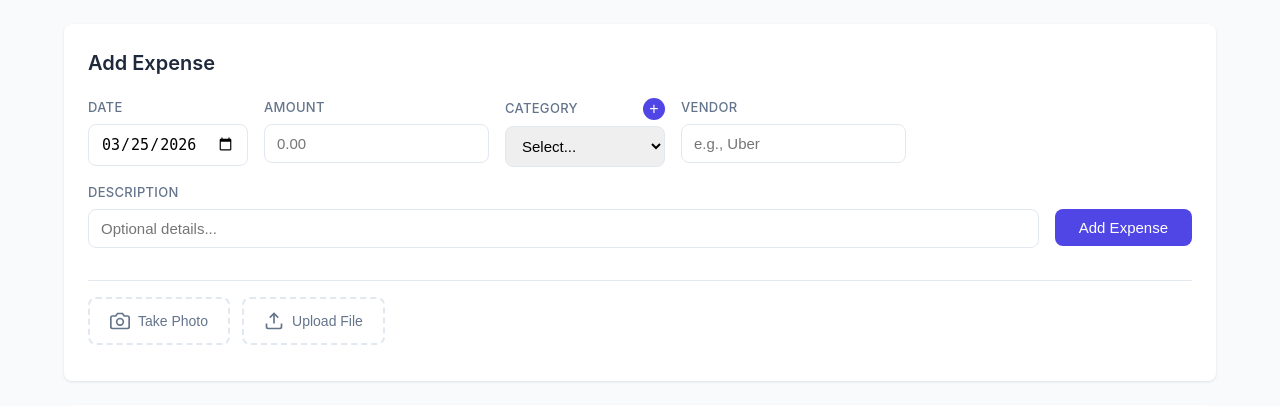
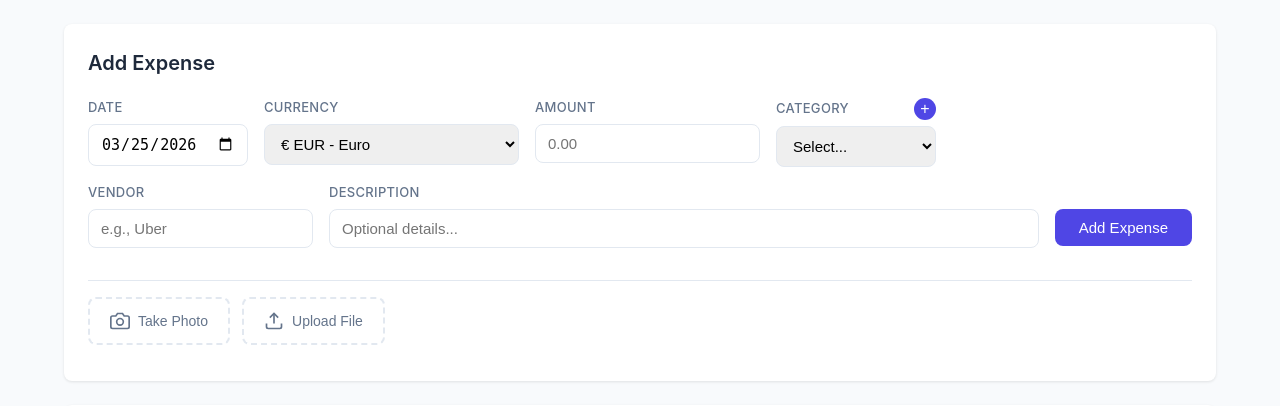
Before and after one commit to Kuechenfenster/expensemanager, a Flask app: page / in a window 1280 px wide. Shown: the part 60-466 px from the top of the page. Run offline with Flask 3, Linux system fonts and the light colour scheme.

Commit message:
Add multi-currency support: EUR, USD, HKD, CNY, NZD, AUD
- CURRENCIES dictionary with symbols and names
- Currency selection in form and review modal
- Auto-detect currency from invoice text
- Display amounts with appropriate currency symbols
- Database column for currency (defaults to EUR)

```diff
--- a/app/routes.py
+++ b/app/routes.py
@@ -1,6 +1,6 @@
 from flask import render_template, request, jsonify, send_from_directory
 from app import app, db
-from app.models import Expense, Category, InvoicePattern, OCRExtraction
+from app.models import Expense, Category, InvoicePattern, OCRExtraction, CURRENCIES
 from app.ocr import process_invoice
 from werkzeug.utils import secure_filename
 from datetime import datetime
@@ -16,25 +16,41 @@ def allowed_file(filename):
 def index():
     expenses = Expense.query.order_by(Expense.date.desc()).all()
     categories = Category.get_default_categories()
-    return render_template('index.html', expenses=expenses, categories=categories)
+    return render_template('index.html', expenses=expenses, categories=categories, currencies=CURRENCIES)
 
 @app.route('/analytics')
 def analytics():
     categories = Category.get_default_categories()
     expenses = Expense.query.all()
 
-    total = sum(e.amount for e in expenses)
-    count = len(expenses)
-    by_category = {cat: sum(e.amount for e in expenses if e.category == cat) for cat in categories}
+    # Calculate totals by currency
+    totals_by_currency = {}
+    for exp in expenses:
+        curr = exp.currency
+        totals_by_currency[curr] = totals_by_currency.get(curr, 0) + exp.amount
+
+    by_category = {}
+    for cat in categories:
+        cat_expenses = [e for e in expenses if e.category == cat]
+        by_category[cat] = {
+            'amount': sum(e.amount for e in cat_expenses),
+            'currency': cat_expenses[0].currency if cat_expenses else 'EUR',
+            'count': len(cat_expenses)
+        }
 
     monthly = {}
     for exp in expenses:
         month = exp.date.strftime('%Y-%m')
-        monthly[month] = monthly.get(month, 0) + exp.amount
+        if month not in monthly:
+            monthly[month] = {}
+        monthly[month][exp.currency] = monthly[month].get(exp.currency, 0) + exp.amount
 
     return render_template('analytics.html',
-                         total=total, count=count,
-                         by_category=by_category, monthly=monthly,
+                         expenses=expenses,
+                         currencies=CURRENCIES,
+                         totals_by_currency=totals_by_currency,
+                         by_category=by_category,
+                         monthly=monthly,
                          categories=categories)
 
 @app.route('/api/expenses', methods=['GET'])
@@ -66,6 +82,7 @@ def add_expense():
         expense = Expense(
             date=datetime.strptime(data['date'], '%Y-%m-%d').date(),
             amount=float(data['amount']),
+            currency=data.get('currency', 'EUR'),  # NEW: Get currency from form
             category=data['category'],
             description=data.get('description', ''),
             vendor=data.get('vendor', '')
@@ -74,7 +91,6 @@ def add_expense():
         # Handle invoice file or filename from form
         invoice_filename = None
 
-        # Check if new file uploaded
         if 'invoice' in request.files:
             file = request.files['invoice']
             if file and file.filename and allowed_file(file.filename):
@@ -85,14 +101,12 @@ def add_expense():
                 file.save(filepath)
                 invoice_filename = filename
 
-        # If no file uploaded, check for filename from review workflow
         if not invoice_filename:
             invoice_filename = request.form.get('invoice_filename')
-            # Verify the file actually exists
             if invoice_filename:
                 filepath = os.path.join(app.config['UPLOAD_FOLDER'], invoice_filename)
                 if not os.path.exists(filepath):
-                    invoice_filename = None  # File doesn't exist, don't save reference
+                    invoice_filename = None
 
         expense.invoice_filename = invoice_filename
 
@@ -116,7 +130,6 @@ def add_expense():
             )
             db.session.add(ocr_extraction)
 
-            # Learn from corrections
             if expense.vendor and ocr_extraction.full_text:
                 InvoicePattern.learn_pattern(
                     expense.vendor, 'amount', expense.amount,
@@ -177,7 +190,6 @@ def upload_invoice():
             patterns = InvoicePattern.get_patterns_for_vendor(ocr_result['vendor'])
             for pattern in patterns:
                 if pattern.pattern_type == 'amount' and not ocr_result.get('amount'):
-                    # Could use patterns to improve detection
                     pass
 
         return jsonify({
@@ -251,13 +263,21 @@ def get_summary():
     expenses = query.all()
     categories = Category.get_default_categories()
 
-    total = sum(e.amount for e in expenses)
-    by_category = {cat: sum(e.amount for e in expenses if e.category == cat) for cat in categories}
+    # Group by currency
+    by_currency = {}
+    for exp in expenses:
+        curr = exp.currency
+        if curr not in by_currency:
+            by_currency[curr] = {'total': 0, 'by_category': {cat: 0 for cat in categories}}
+        by_currency[curr]['total'] += exp.amount
+        by_currency[curr]['by_category'][exp.category] += exp.amount
 
-    monthly = {}
-    for exp in expenses:
-        month_key = exp.date.strftime('%Y-%m')
-        monthly[month_key] = monthly.get(month_key, 0) + exp.amount
+    return jsonify({
+        'by_currency': by_currency,
+        'count': len(expenses)
+    })
 
-    return jsonify({'total': total, 'count': len(expenses),
-                    'by_category': by_category, 'monthly': monthly})
+@app.route('/api/currencies')
+def get_currencies():
+    """Get available currencies"""
+    return jsonify({'success': True, 'currencies': CURRENCIES})
--- a/app/static/js/app.js
+++ b/app/static/js/app.js
@@ -2,6 +2,7 @@ document.addEventListener('DOMContentLoaded', () => {
     // Form elements
     const form = document.getElementById('expenseForm');
     const dateInput = document.getElementById('date');
+    const currencyInput = document.getElementById('currency');
     const amountInput = document.getElementById('amount');
     const vendorInput = document.getElementById('vendor');
     const categorySelect = document.getElementById('category');
@@ -27,6 +28,7 @@ document.addEventListener('DOMContentLoaded', () => {
     // Review modal
     const reviewModal = document.getElementById('reviewModal');
     const reviewImage = document.getElementById('reviewImage');
+    const reviewCurrency = document.getElementById('reviewCurrency');
     const reviewAmount = document.getElementById('reviewAmount');
     const reviewDate = document.getElementById('reviewDate');
     const reviewVendor = document.getElementById('reviewVendor');
@@ -35,7 +37,6 @@ document.addEventListener('DOMContentLoaded', () => {
     const skipReviewBtn = document.getElementById('skipReview');
     const confirmReviewBtn = document.getElementById('confirmReview');
 
-    // Current OCR data for learning
     let currentOCRData = null;
     let uploadedFilePath = null;
 
@@ -70,8 +71,6 @@ document.addEventListener('DOMContentLoaded', () => {
         const formData = new FormData();
         formData.append('invoice', file);
 
-        console.log('Uploading file:', file.name);
-
         fetch('/api/upload', {
             method: 'POST',
             body: formData
@@ -81,12 +80,9 @@ document.addEventListener('DOMContentLoaded', () => {
             uploadStatus.innerHTML = '';
             uploadStatus.className = 'upload-status';
 
-            console.log('Upload response:', data);
-
             if (data.success) {
                 uploadedFilePath = data.filename;
 
-                // Store OCR data for review
                 currentOCRData = {
                     filename: data.filename,
                     filepath: data.filepath,
@@ -97,9 +93,9 @@ document.addEventListener('DOMContentLoaded', () => {
                     original_vendor: data.extracted_data.vendor
                 };
 
-                console.log('Stored OCR data:', currentOCRData);
+                // Try to detect currency from vendor/amount context
+                detectCurrency(data.extracted_data.raw_text);
 
-                // Show review modal
                 openReviewModal(file, data.extracted_data);
             } else {
                 showMessage(data.error || 'Failed to process invoice', 'error');
@@ -107,13 +103,34 @@ document.addEventListener('DOMContentLoaded', () => {
         })
         .catch(err => {
             uploadStatus.innerHTML = '';
-            console.error('Upload error:', err);
             showMessage('Error: ' + err.message, 'error');
         });
     }
 
+    function detectCurrency(text) {
+        if (!text) return;
+        const textLower = text.toLowerCase();
+
+        // Currency detection based on text patterns
+        const currencyPatterns = {
+            'HKD': ['hk$', 'hkd', 'hong kong dollar'],
+            'CNY': ['cny', 'rmb', 'yuan', '¥', '元'],
+            'USD': ['usd', 'us$', 'dollar'],
+            'NZD': ['nz$', 'nzd', 'new zealand'],
+            'AUD': ['a$', 'aud', 'australian'],
+            'EUR': ['eur', '€', 'euro']
+        };
+
+        for (const [code, patterns] of Object.entries(currencyPatterns)) {
+            if (patterns.some(p => textLower.includes(p))) {
+                if (reviewCurrency) reviewCurrency.value = code;
+                return code;
+            }
+        }
+        return 'EUR'; // Default
+    }
+
     function openReviewModal(file, extractedData) {
-        // Show image preview
         if (file.type.startsWith('image/')) {
             const reader = new FileReader();
             reader.onload = (e) => {
@@ -127,12 +144,10 @@ document.addEventListener('DOMContentLoaded', () => {
             reviewImage.parentElement.innerHTML = '<p style="color: var(--text-light)">📄 PDF uploaded</p>';
         }
 
-        // Populate extracted data
         reviewAmount.value = extractedData.amount ? extractedData.amount.toFixed(2) : '';
         reviewDate.value = extractedData.date || '';
         reviewVendor.value = extractedData.vendor || '';
 
-        // Set category if vendor matches
         if (extractedData.vendor) {
             const matchingCat = findCategoryForVendor(extractedData.vendor);
             if (matchingCat && reviewCategory.querySelector(`option[value="${matchingCat}"]`)) {
@@ -140,23 +155,16 @@ document.addEventListener('DOMContentLoaded', () => {
             }
         }
 
-        // Show OCR text preview
         ocrTextPreview.textContent = extractedData.raw_text || 'No text detected';
-
         reviewModal.classList.add('active');
     }
 
     function findCategoryForVendor(vendor) {
         const vendorLower = vendor.toLowerCase();
         const mappings = {
-            'uber': 'Transport',
-            'taxi': 'Transport',
-            'train': 'Transport',
-            'flight': 'Transport',
+            'uber': 'Transport', 'taxi': 'Transport', 'train': 'Transport', 'flight': 'Transport',
             'hotel': 'Hotel',
-            'restaurant': 'Meals',
-            'cafe': 'Meals',
-            'coffee': 'Meals'
+            'restaurant': 'Meals', 'cafe': 'Meals', 'coffee': 'Meals'
         };
 
         for (const [key, cat] of Object.entries(mappings)) {
@@ -170,19 +178,16 @@ document.addEventListener('DOMContentLoaded', () => {
     }
 
     skipReviewBtn.addEventListener('click', () => {
-        // Still save the invoice filename even if skipped
         if (currentOCRData && currentOCRData.filename) {
             invoiceFilenameInput.value = currentOCRData.filename;
-            console.log('Invoice filename saved (skip):', invoiceFilenameInput.value);
         }
         closeReviewModal();
         showMessage('Invoice saved. Fill in details manually.', 'info');
     });
 
     confirmReviewBtn.addEventListener('click', () => {
-        console.log('Confirm clicked, currentOCRData:', currentOCRData);
-
         // Copy review data to main form
+        currencyInput.value = reviewCurrency.value;
         amountInput.value = reviewAmount.value;
         dateInput.value = reviewDate.value;
         vendorInput.value = reviewVendor.value;
@@ -190,13 +195,10 @@ document.addEventListener('DOMContentLoaded', () => {
             categorySelect.value = reviewCategory.value;
         }
 
-        // CRITICAL: Save the filename to hidden field
         if (currentOCRData && currentOCRData.filename) {
             invoiceFilenameInput.value = currentOCRData.filename;
-            console.log('Invoice filename set:', invoiceFilenameInput.value);
         }
 
-        // Prepare OCR correction data for learning
         if (currentOCRData) {
             const wasCorrected = (
                 reviewAmount.value != String(currentOCRData.original_amount) ||
@@ -204,23 +206,18 @@ document.addEventListener('DOMContentLoaded', () => {
                 reviewVendor.value != String(currentOCRData.original_vendor)
             );
 
-            const ocrData = {
+            ocrDataInput.value = JSON.stringify({
                 filename: currentOCRData.filename,
                 original_amount: currentOCRData.original_amount,
                 original_date: currentOCRData.original_date,
                 original_vendor: currentOCRData.original_vendor,
                 full_text: currentOCRData.full_text,
                 was_corrected: wasCorrected
-            };
-
-            ocrDataInput.value = JSON.stringify(ocrData);
-            console.log('OCR data set:', ocrDataInput.value);
+            });
         }
 
         closeReviewModal();
         showMessage('Data confirmed. Click "Add Expense" to save.', 'success');
-
-        // Auto-focus the Add button to guide user
         form.querySelector('.btn-primary').focus();
     });
 
@@ -228,17 +225,13 @@ document.addEventListener('DOMContentLoaded', () => {
     form.addEventListener('submit', (e) => {
         e.preventDefault();
 
-        console.log('Form submitting...');
-        console.log('Invoice filename:', invoiceFilenameInput.value);
-        console.log('OCR data:', ocrDataInput.value);
-
         const btn = form.querySelector('.btn-primary');
         btn.disabled = true;
         btn.textContent = 'Adding...';
 
-        // Ensure all fields are included in FormData
         const formData = new FormData();
         formData.append('date', dateInput.value);
+        formData.append('currency', currencyInput.value);
         formData.append('amount', amountInput.value);
         formData.append('category', categorySelect.value);
         formData.append('vendor', vendorInput.value);
@@ -246,18 +239,12 @@ document.addEventListener('DOMContentLoaded', () => {
         formData.append('invoice_filename', invoiceFilenameInput.value);
         formData.append('ocr_data', ocrDataInput.value);
 
-        console.log('FormData entries:');
-        for (let [key, val] of formData.entries()) {
-            console.log(key, ':', val);
-        }
-
         fetch('/api/expenses', {
             method: 'POST',
             body: formData
         })
         .then(r => r.json())
         .then(data => {
-            console.log('Server response:', data);
             if (data.success) {
                 showMessage('Expense added!', 'success');
                 setTimeout(() => location.reload(), 500);
@@ -268,7 +255,6 @@ document.addEventListener('DOMContentLoaded', () => {
             }
         })
         .catch(err => {
-            console.error('Submit error:', err);
             showMessage('Error: ' + err.message, 'error');
             btn.disabled = false;
             btn.textContent = 'Add Expense';
@@ -315,7 +301,6 @@ document.addEventListener('DOMContentLoaded', () => {
         .then(r => r.json())
         .then(data => {
             if (data.success) {
-                // Add to all dropdowns
                 [categorySelect, reviewCategory].forEach(sel => {
                     if (sel) {
                         const opt = new Option(data.category, data.category);
--- a/app/templates/index.html
+++ b/app/templates/index.html
@@ -10,6 +10,17 @@
             <div class="form-field">
                 <label for="date">Date</label>
                 <input type="date" id="date" name="date" required>
+            </div>
+
+            <div class="form-field">
+                <label for="currency">Currency</label>
+                <select id="currency" name="currency" required>
+                    {% for code, info in currencies.items() %}
+                    <option value="{{ code }}" {% if code == 'EUR' %}selected{% endif %}>
+                        {{ info.symbol }} {{ code }} - {{ info.name }}
+                    </option>
+                    {% endfor %}
+                </select>
             </div>
 
             <div class="form-field">
@@ -29,14 +40,14 @@
                     {% endfor %}
                 </select>
             </div>
+        </div>
 
+        <div class="form-row">
             <div class="form-field">
                 <label for="vendor">Vendor</label>
                 <input type="text" id="vendor" name="vendor" placeholder="e.g., Uber">
             </div>
-        </div>
 
-        <div class="form-row">
             <div class="form-field flex-grow">
                 <label for="description">Description</label>
                 <input type="text" id="description" name="description" placeholder="Optional details...">
@@ -103,7 +114,9 @@
                 <td class="col-category"><span class="tag">{{ expense.category }}</span></td>
                 <td class="col-vendor">{{ expense.vendor or '—' }}</td>
                 <td class="col-desc">{{ expense.description or '—' }}</td>
-                <td class="col-amount">€{{ "%.2f" % expense.amount }}</td>
+                <td class="col-amount">
+                    {{ expense.get_currency_symbol() }}{{ "%.2f" % expense.amount }}
+                </td>
                 <td class="col-actions">
                     {% if expense.invoice_filename %}
                     <a href="{{ url_for('uploaded_file', filename=expense.invoice_filename) }}" target="_blank" class="btn-icon" title="View invoice">📄</a>
@@ -147,7 +160,18 @@
 
             <div class="review-fields">
                 <div class="form-field">
-                    <label for="reviewAmount">Amount (€)</label>
+                    <label for="reviewCurrency">Currency</label>
+                    <select id="reviewCurrency">
+                        {% for code, info in currencies.items() %}
+                        <option value="{{ code }}" {% if code == 'EUR' %}selected{% endif %}>
+                            {{ info.symbol }} {{ code }}
+                        </option>
+                        {% endfor %}
+                    </select>
+                </div>
+
+                <div class="form-field">
+                    <label for="reviewAmount">Amount</label>
                     <input type="number" id="reviewAmount" step="0.01" placeholder="0.00">
                 </div>
 
@@ -189,6 +213,7 @@
 
 {% block scripts %}
 <script>
+    const CURRENCIES = {{ currencies|tojson }};
     const CATEGORIES = {{ categories|tojson }};
 </script>
 {% endblock %}
```
Also changed, not shown: app/models.py (+24 -12 lines).
